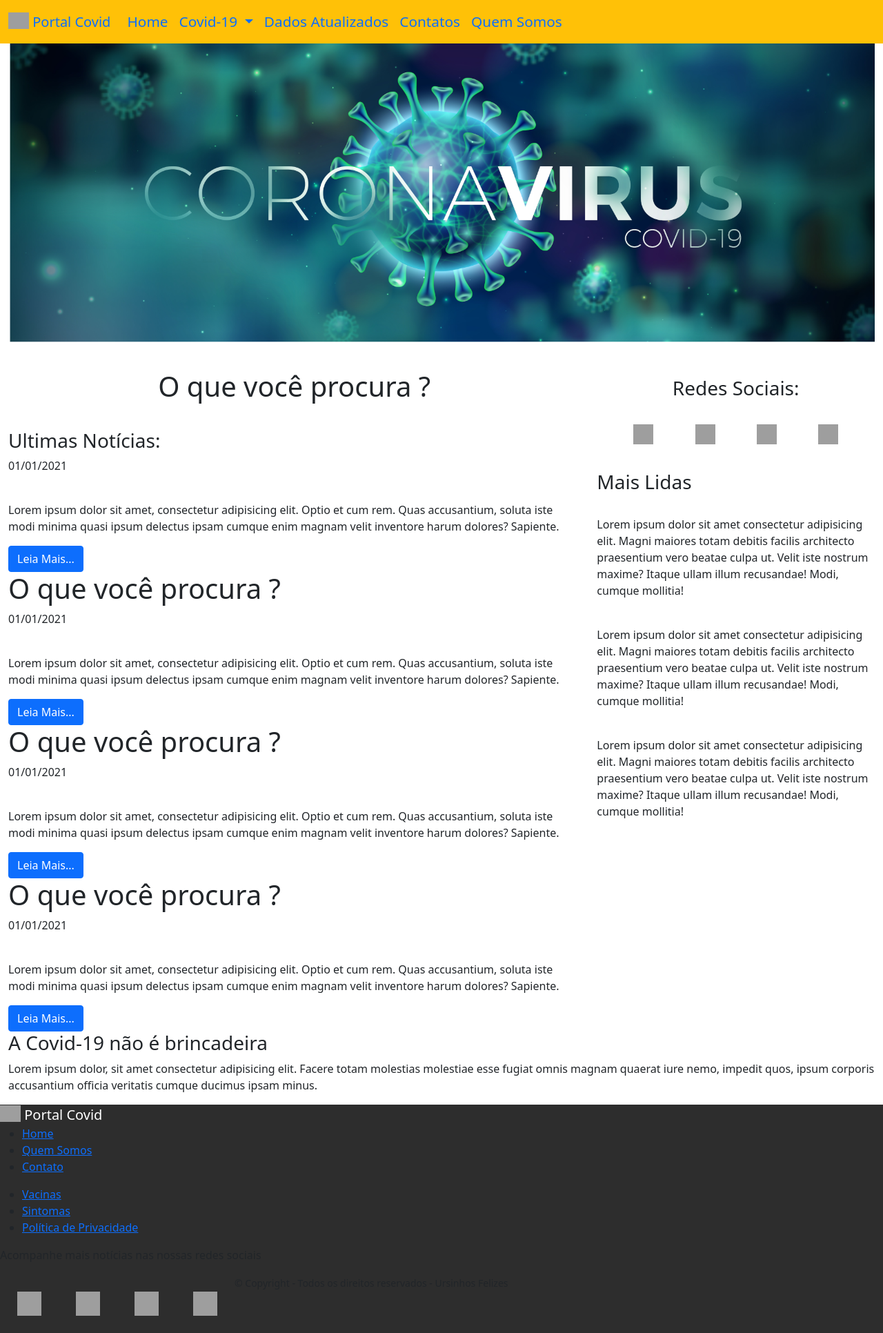
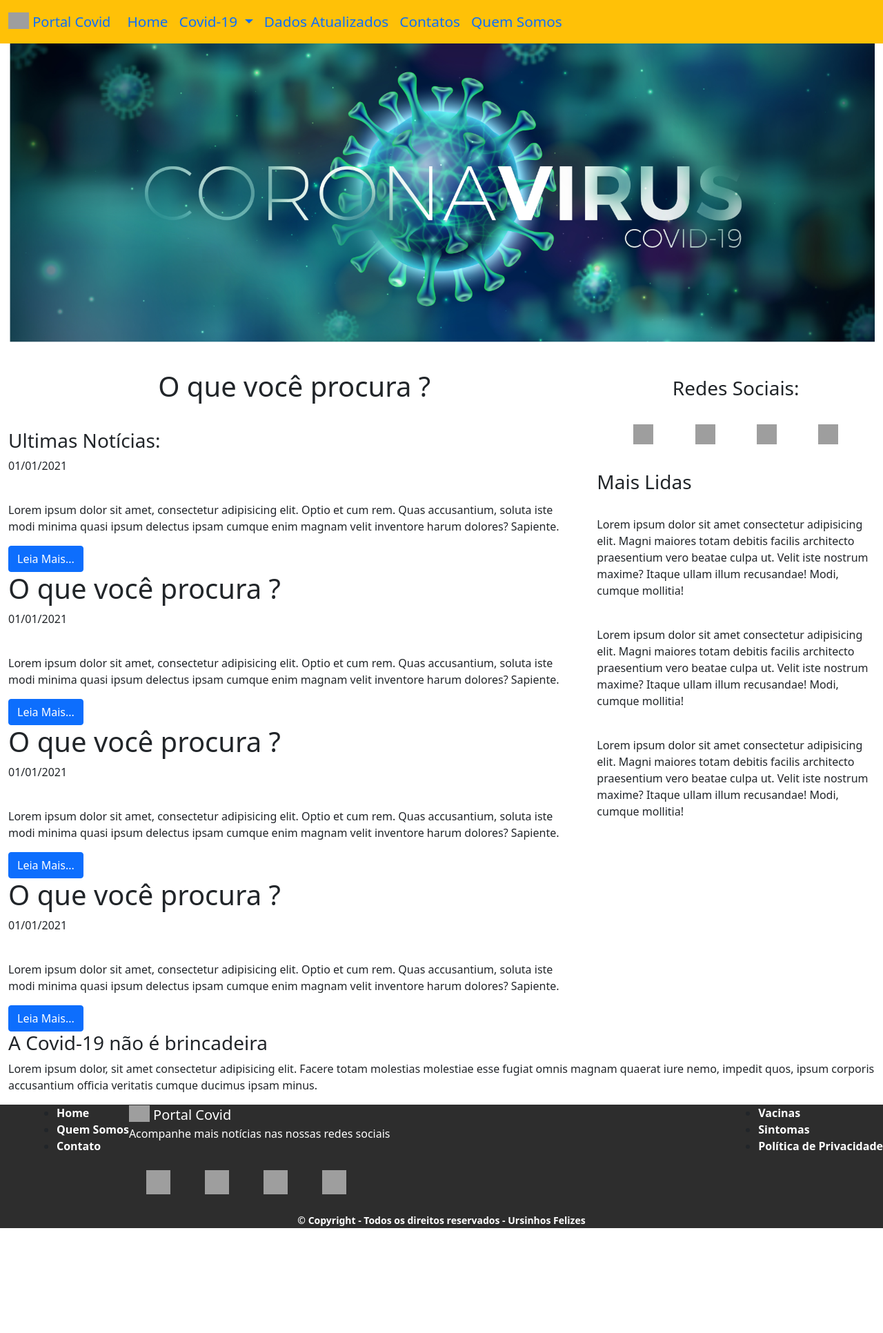
Before and after one commit to Allysson1/Projeto-integrador, a PHP site: page /index.php in a window 1280 px wide. Shown: the whole page at 69% size. After the commit the page ends 1780 px from the top, so only its background shows below. Run offline with PHP 8.4, Linux system fonts and the light colour scheme; grey boxes are pictures that could not be loaded.

Commit message:
footer e header

```diff
--- a/css/estilo.css
+++ b/css/estilo.css
@@ -26,7 +26,7 @@
 }
 
 .foot-redes{
-    fill: white;
+    color: white;
     height: 85px;
     width: 85px;
     padding: 25px;
@@ -35,8 +35,40 @@
 
 #nome-brand{
     color: white;
+    clear: both;
 }
 
+.copy{
+    background-color: #2d2d2d;
+    color: white;
+    font-weight: bold;
+    text-align: center;
+}
+
+.lista01 li a{
+    color: white;
+    font-weight: bold;
+    text-decoration: none;
+}
+
+.lista02 li a{
+    color: white;
+    font-weight: bold;
+    text-decoration: none;
+}
+
+.lista01{
+    float: left;
+    margin-left: 50px;
+}
+
+.lista02{
+    float: right;
+}
+
+.predes{
+    color: white;
+}
 
 /* organização tela de dados */
 
--- a/footer.php
+++ b/footer.php
@@ -9,18 +9,18 @@ echo'
                    <img src="https://getbootstrap.com/docs/5.1/assets/brand/bootstrap-logo.svg" alt="" width="30" height="24" class="d-inline-block align-text-top" >
                         Portal Covid
                     </a>
-                  <ul class="">
+                  <ul class="lista01">
                         <li><a href="#">Home</a></li>
                         <li><a href="#">Quem Somos</a></li>
                         <li><a href="#">Contato</a></li>
                   </ul>
-                  <ul>
+                  <ul class="lista02">
                         <li><a href="#">Vacinas</a></li>
                         <li><a href="#">Sintomas</a></li>
                         <li><a href="#">Política de Privacidade</a></li>
                   </ul>
             </nav>
-                  <p>Acompanhe mais notícias nas nossas redes sociais</p>
+                  <p class="predes">Acompanhe mais notícias nas nossas redes sociais</p>
                   <img src="../Projeto-integrador/icons/facebook.svg" alt="" class="foot-redes">
                   <img src="../Projeto-integrador/icons/instagram.svg" alt="" class="foot-redes">
                   <img src="../Projeto-integrador/icons/twitter.svg" alt="" class="foot-redes">
--- a/header.php
+++ b/header.php
@@ -5,7 +5,7 @@ echo '
 <body>
       <nav class="navbar fixed-top navbar-expand-lg navbar-warning bg-warning" id="navbar">
           <div class="container-fluid">
-              <a class="navbar-brand" href="#">
+              <a class="navbar-brand" href="../Projeto-integrador/index.php">
                  <img src="https://getbootstrap.com/docs/5.1/assets/brand/bootstrap-logo.svg" alt="" width="30" height="24" class="d-inline-block align-text-top">
                      Portal Covid
                </a>
--- a/index.php
+++ b/index.php
@@ -112,9 +112,8 @@
   <div class="row">
     <footer class="footer">
       <?php include 'footer.php'; ?>
-      <p><small>&copy; Copyright - Todos os direitos reservados - Ursinhos Felizes</small></p>
     </footer>
-
+    <p class="copy"><small>&copy; Copyright - Todos os direitos reservados - Ursinhos Felizes</small></p>
 
   </div>
 
```
Also changed, not shown: sintomas.php (+9 -5 lines), images/sintomas.png (added).
